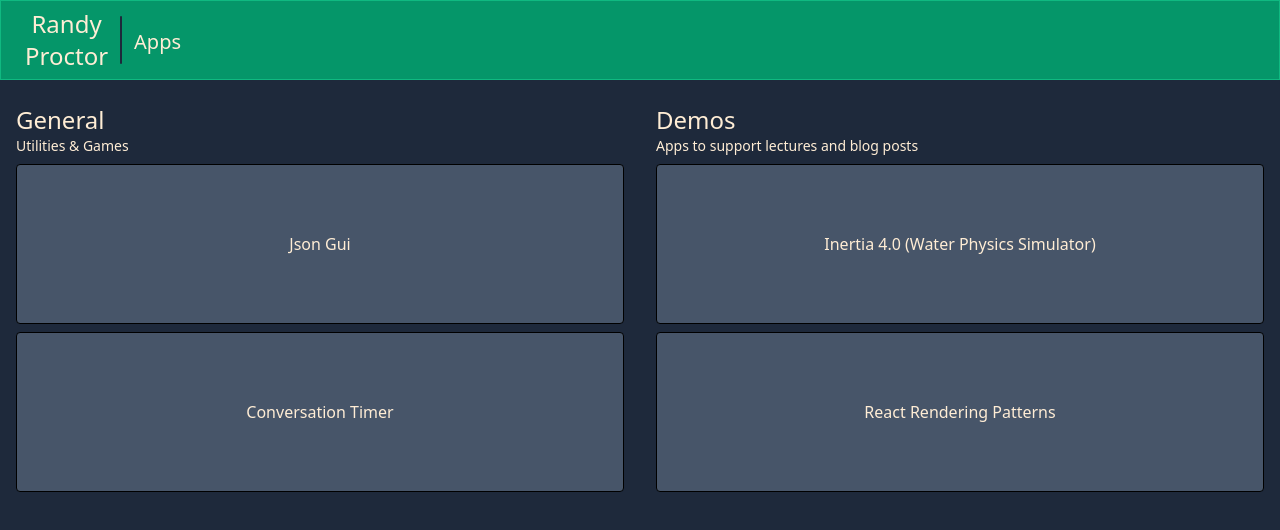
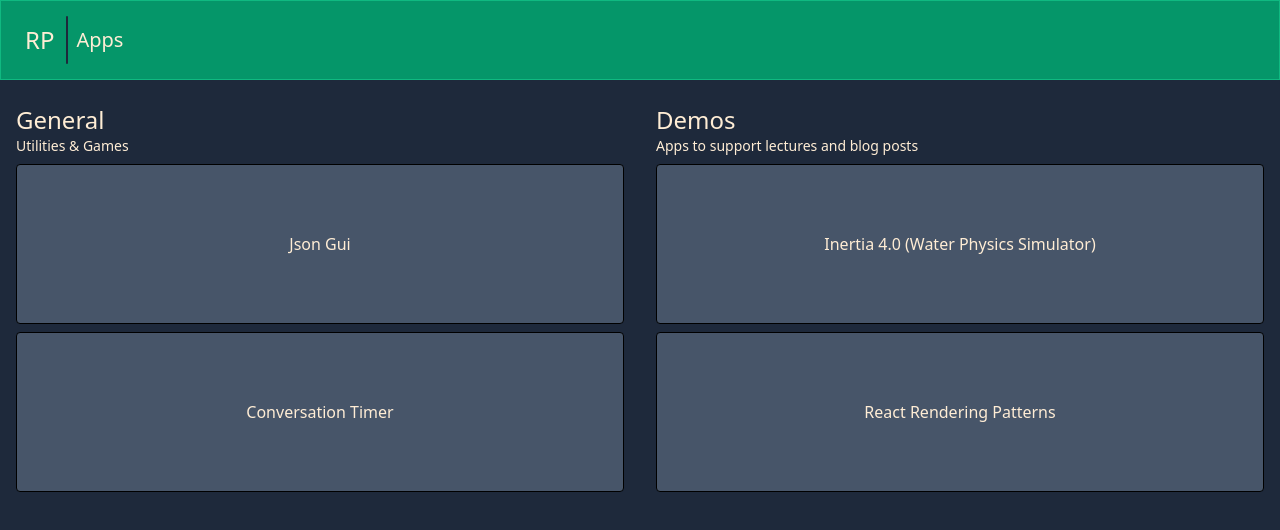
Before and after one commit to RandonSRProctor/personal-web-site-2024, a React (Vite) app: page /Apps in a window 1280 px wide. Shown: the top 530 px of the page. Built offline with nearby package versions, Linux system fonts and the light colour scheme.

Commit message:
Created Breadcrumb and Divider.

```diff
--- /dev/null
+++ b/src/Components/NavLayout/Breadcrumb.tsx
@@ -0,0 +1,22 @@
+import { Link, useLocation } from 'react-router';
+
+export const Breadcrumb = () => {
+  const location = useLocation();
+  const firstPath = location.pathname.split('/')[1];
+  const secondPath = location.pathname.split('/')[2];
+  return (
+    <div className="flex items-center">
+      <Link className="hover:underline" to={`/${firstPath}`}>
+        {firstPath}
+      </Link>
+      {secondPath ? (
+        <Link to={`/${firstPath}/${secondPath}`}>
+          &nbsp;
+          <span className="text-slate-800">/</span>
+          &nbsp;
+          <span className="hover:underline">{secondPath}</span>
+        </Link>
+      ) : null}
+    </div>
+  );
+};
--- /dev/null
+++ b/src/Components/NavLayout/Divider.tsx
@@ -0,0 +1,17 @@
+import { Div } from '../utility/Div';
+
+export const Divider = () => {
+  return (
+    <Div
+      className="flex items-center transision-all duration-1000"
+      top="px-2"
+      centered="px-4"
+    >
+      <Div
+        className="transform rotate- transition-all duration-1000 rounded-full bg-slate-800 w-0.5"
+        top="h-12"
+        centered="h-24"
+      />
+    </Div>
+  );
+};
--- a/src/Components/NavLayout/MorphicNav.tsx
+++ b/src/Components/NavLayout/MorphicNav.tsx
@@ -1,7 +1,8 @@
 import { NameLogo } from './NameLogo';
 import { NavLinks } from './NavLinks';
-import { Div } from '../utility/Div';
 import { useNavContext } from '../../hooks/useNavContext';
+import { Breadcrumb } from './Breadcrumb';
+import { Divider } from './Divider';
 
 /**
  * A navigation menu that changes with the state of the user journey.
@@ -32,18 +33,8 @@ export const MorphicNav = () => {
         {/* INNER GREEN NAV MENU */}
         <div className="flex justify-center">
           <NameLogo />
-          <Div
-            className="DIVIDER_OUTER flex items-center transision-all duration-1000"
-            top="px-2"
-            centered="px-4"
-          >
-            <Div
-              className="DIVIDER transition-all duration-1000 rounded-full bg-slate-800 w-0.5"
-              top="h-12"
-              centered="h-24"
-            />
-          </Div>
-          <NavLinks />
+          <Divider />
+          {navFormat === 'centered' ? <NavLinks /> : <Breadcrumb />}
         </div>
       </header>
     </div>
--- a/src/Components/NavLayout/NameLogo.tsx
+++ b/src/Components/NavLayout/NameLogo.tsx
@@ -8,15 +8,15 @@ export const NameLogo = () => {
     <div className="pl-4 flex flex-col justify-center">
       <Link to="/">
         <h1
-          className={`transition-all duration-1000 pr-1 block flex flex-col ${
+          className={`transition-all duration-1000 pr-1 block flex  ${
             navFormat === 'centered'
-              ? ' items-end text-4xl'
-              : ' items-center text-2xl'
+              ? ' flex-col items-end text-4xl'
+              : ' flex-row items-center text-2xl'
           }`}
           onClick={() => setNavFormat('centered')}
         >
-          <div>Randy</div>
-          <div>Proctor</div>
+          <div>R{navFormat === 'centered' ? <span>andy</span> : null}</div>
+          <div>P{navFormat === 'centered' ? <span>roctor</span> : null}</div>
         </h1>
       </Link>
     </div>
```
